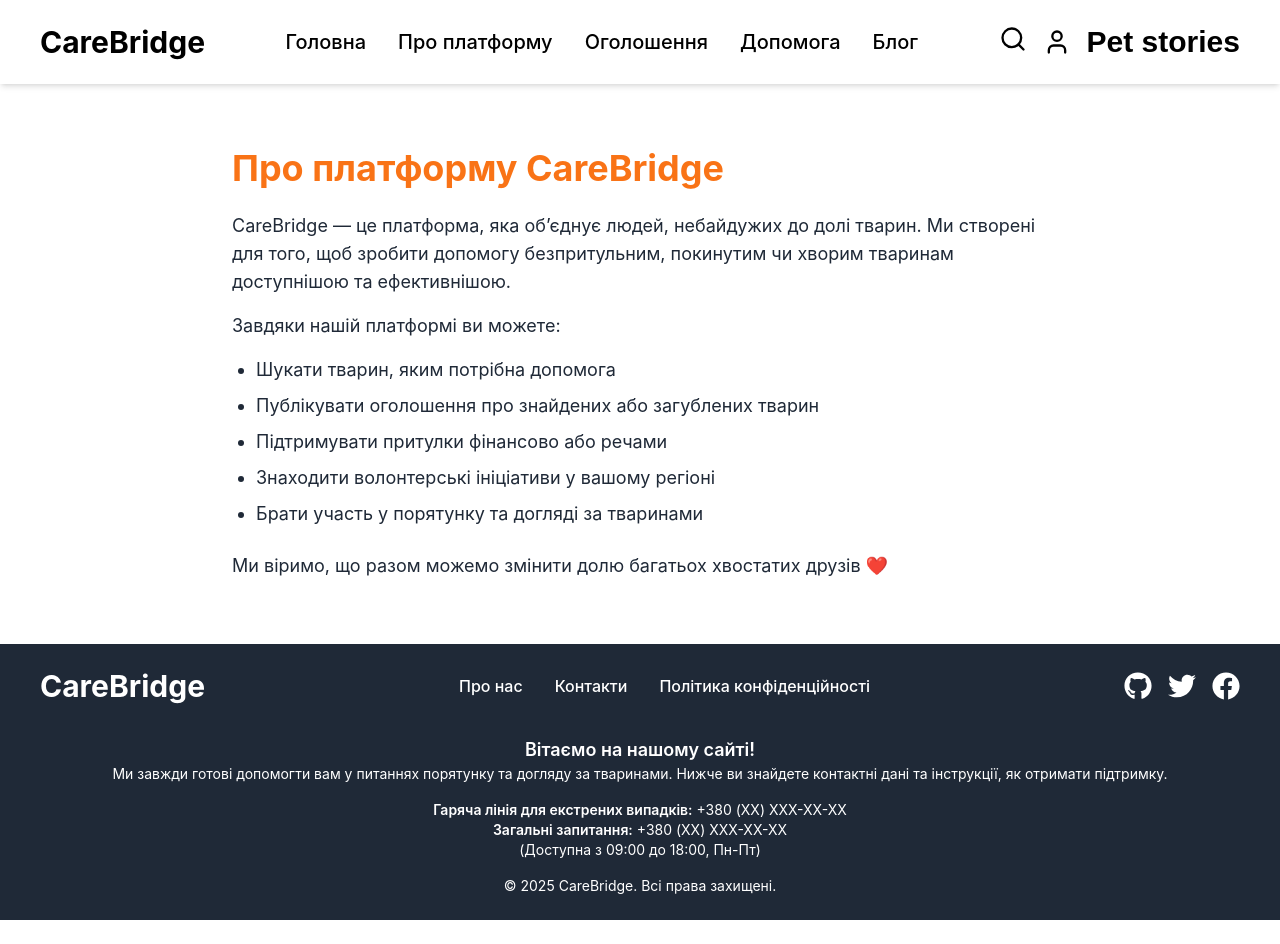
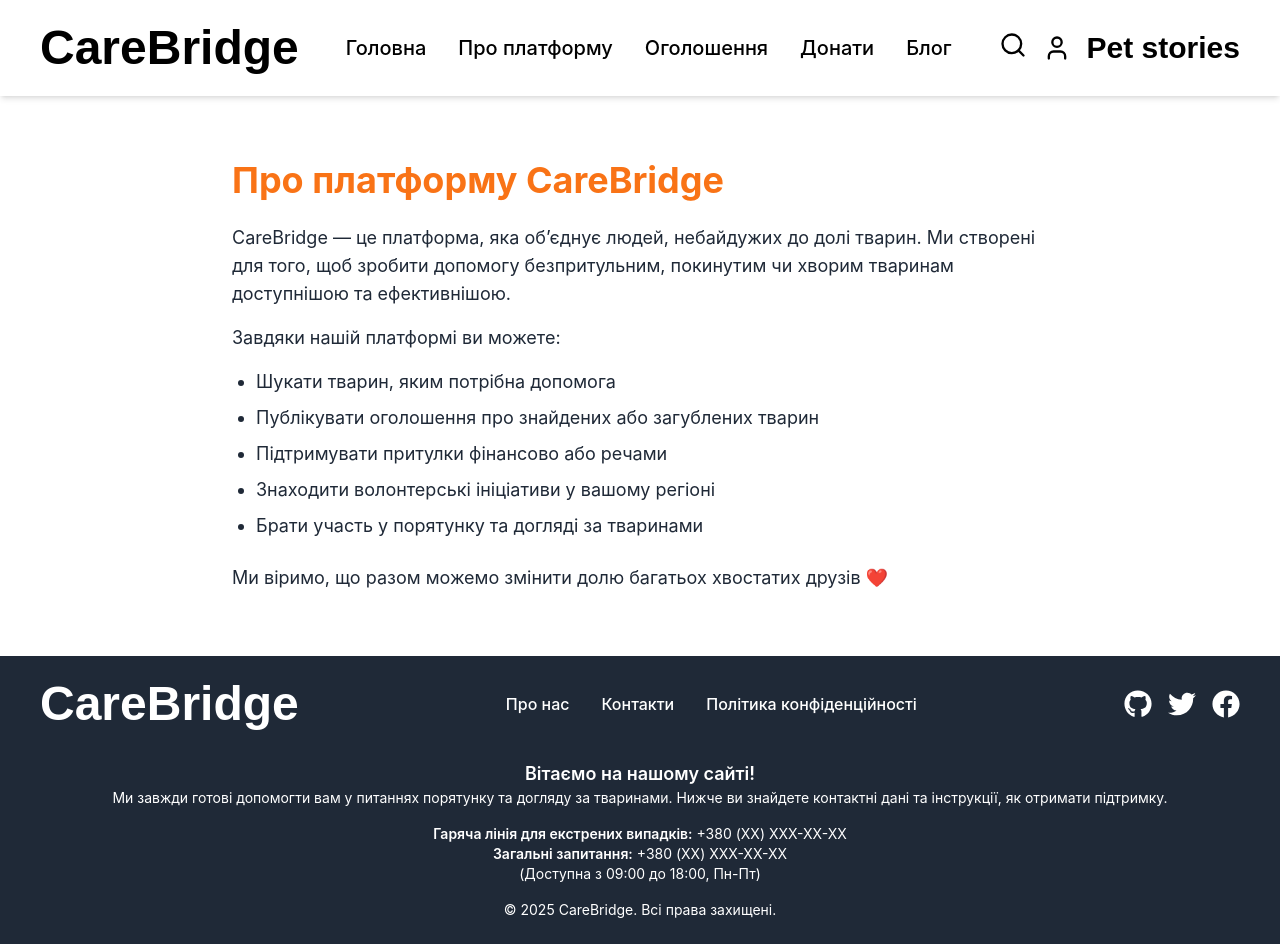
Before and after one commit to Viktoria-Kibit/CareBridge, a React (Create React App) app: page /about in a window 1280 px wide. Before the commit the page ends 920 px from the top, so only its background shows below. Built offline with nearby package versions, Linux system fonts and the light colour scheme.

Commit message:
refactor: update header fonts and links #29

```diff
--- a/src/components/Footer/Footer.js
+++ b/src/components/Footer/Footer.js
@@ -6,7 +6,12 @@ export default function Footer() {
     <footer className="bg-gray-800 text-white py-6 px-10">
       <div className="flex justify-between items-center">
         {/* Логотип або текст */}
-        <div className="text-3xl font-bold">CareBridge</div>
+        <div
+          className="text-5xl font-bold"
+          style={{ fontFamily: "Kirang Haerang, sans-serif" }}
+        >
+          CareBridge
+        </div>
 
         {/* Навігація */}
         <nav className="flex space-x-8 font-medium">
--- a/src/components/Header/Header.js
+++ b/src/components/Header/Header.js
@@ -13,10 +13,15 @@ export default function Header() {
   return (
     <header className="bg-white shadow-md py-6 px-10 flex flex-col gap-4 relative">
       <div className="flex justify-between items-center text-xl">
-        <div className="text-3xl font-bold">CareBridge</div>
+        <div
+          className="text-5xl font-bold"
+          style={{ fontFamily: "Kirang Haerang, sans-serif" }}
+        >
+          <Link to={"/"}>CareBridge</Link>
+        </div>
 
         <nav className="flex space-x-8 font-medium">
-          {["Головна", "Про платформу", "Оголошення", "Допомога", "Блог"].map(
+          {["Головна", "Про платформу", "Оголошення", "Донати", "Блог"].map(
             (text, i) => {
               const routes = [
                 "/",
```
